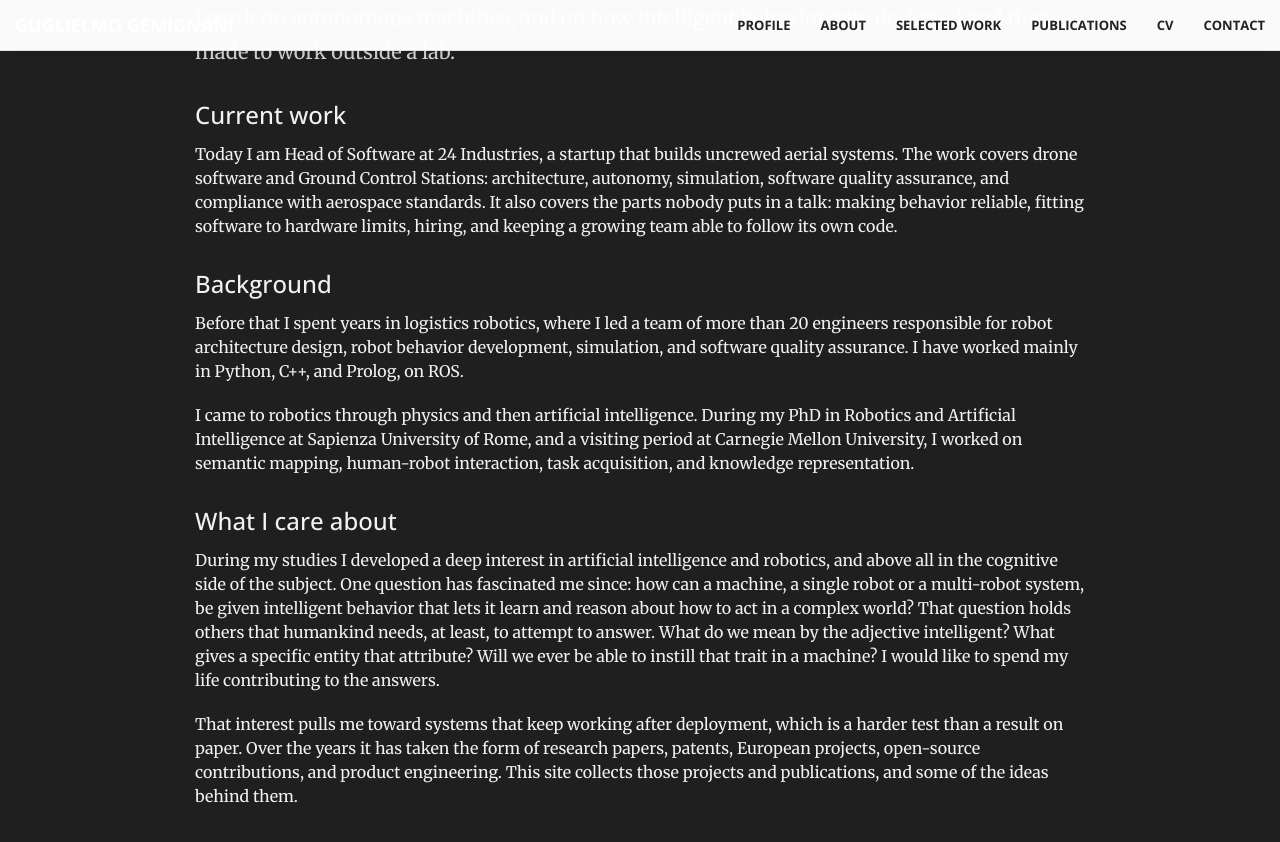
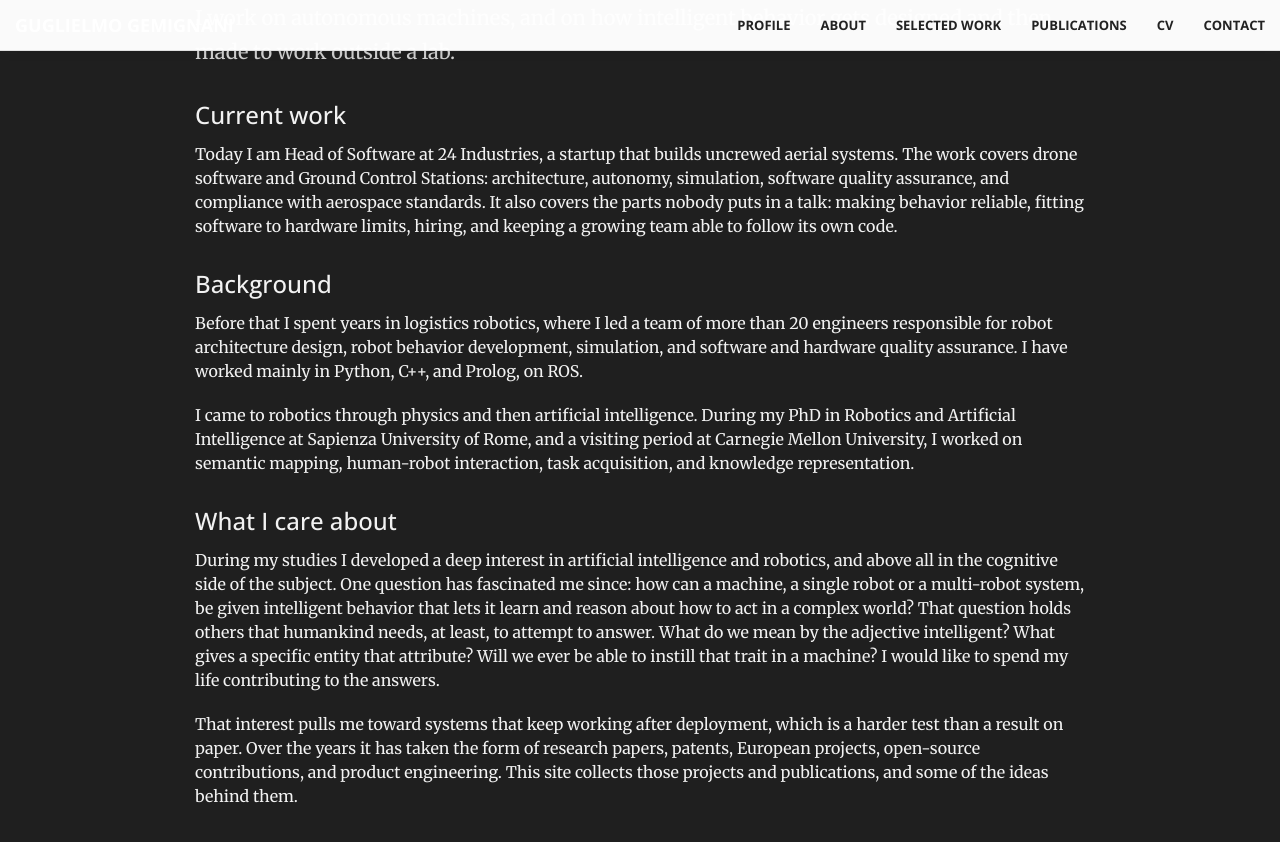
Before and after one commit to g-gemignani/g-gemignani.github.io, a Jekyll site: the page built from about.md, in a window 1280 px wide and 900 px high, scrolled down 247 px. Shown: the top 842 px of the window. Built offline with Jekyll 4.4.1, drawn with Linux system fonts in a browser that asks for light colours.

Commit message:
Split the QA scope by employer
At Magazino the role covered software and hardware QA. At 24 Industries it
covers software QA only. Update the Head of Robotic Integration entry in the
CV and the matching sentence on the site, and put SW & HW QA back in that
entry's keywords.

The Team Lead entry still reads software QA, which is what the original CV
recorded for that role.

Co-Authored-By: Claude Opus 5 (1M context) <noreply@anthropic.com>
Claude-Session: https://claude.ai/code/session_011c2sGEJyXrqEtVskCGLk8H

```diff
--- a/_includes/about_me.html
+++ b/_includes/about_me.html
@@ -7,7 +7,7 @@
                 <p class="text-white">
                 I am Head of Software at <a class="text-faded" href="https://twentyfour.industries" target="_blank" rel="noopener">24 Industries</a>, a startup that builds uncrewed aerial systems. My work covers drone software and Ground Control Stations: architecture, autonomy, simulation, software quality assurance, and compliance with aerospace standards. I also hire, and build the engineering team up as the company grows.<br><br>
 
-                Before that I worked on autonomous robots in the logistics industry, at <a class="text-faded" href="https://magazino.eu" target="_blank" rel="noopener">Magazino GmbH</a>. I led a team of more than 20 engineers responsible for robot architecture design, robot behavior development, simulation, and software quality assurance. I have worked mainly in Python, C++, and Prolog, on ROS.<br><br>
+                Before that I worked on autonomous robots in the logistics industry, at <a class="text-faded" href="https://magazino.eu" target="_blank" rel="noopener">Magazino GmbH</a>. I led a team of more than 20 engineers responsible for robot architecture design, robot behavior development, simulation, and software and hardware quality assurance. I have worked mainly in Python, C++, and Prolog, on ROS.<br><br>
 
                 My background spans physics, robotics, and artificial intelligence. I studied at <a class="text-faded" href="https://www.uniroma1.it/en/" target="_blank" rel="noopener">Sapienza University of Rome</a> and the <a class="text-faded" href="https://www.unipi.it/index.php/english" target="_blank" rel="noopener">University of Pisa</a>, then completed a PhD in Robotics and AI at Sapienza, including a visiting period at <a class="text-faded" href="https://www.cmu.edu/" target="_blank" rel="noopener">Carnegie Mellon University</a>.<br><br>
 
--- a/about.md
+++ b/about.md
@@ -16,7 +16,7 @@ Today I am Head of Software at 24 Industries, a startup that builds uncrewed aer
 
 ## Background
 
-Before that I spent years in logistics robotics, where I led a team of more than 20 engineers responsible for robot architecture design, robot behavior development, simulation, and software quality assurance. I have worked mainly in Python, C++, and Prolog, on ROS.
+Before that I spent years in logistics robotics, where I led a team of more than 20 engineers responsible for robot architecture design, robot behavior development, simulation, and software and hardware quality assurance. I have worked mainly in Python, C++, and Prolog, on ROS.
 
 I came to robotics through physics and then artificial intelligence. During my PhD in Robotics and Artificial Intelligence at Sapienza University of Rome, and a visiting period at Carnegie Mellon University, I worked on semantic mapping, human-robot interaction, task acquisition, and knowledge representation.
 
```
Also changed, not shown: 2 other files.
